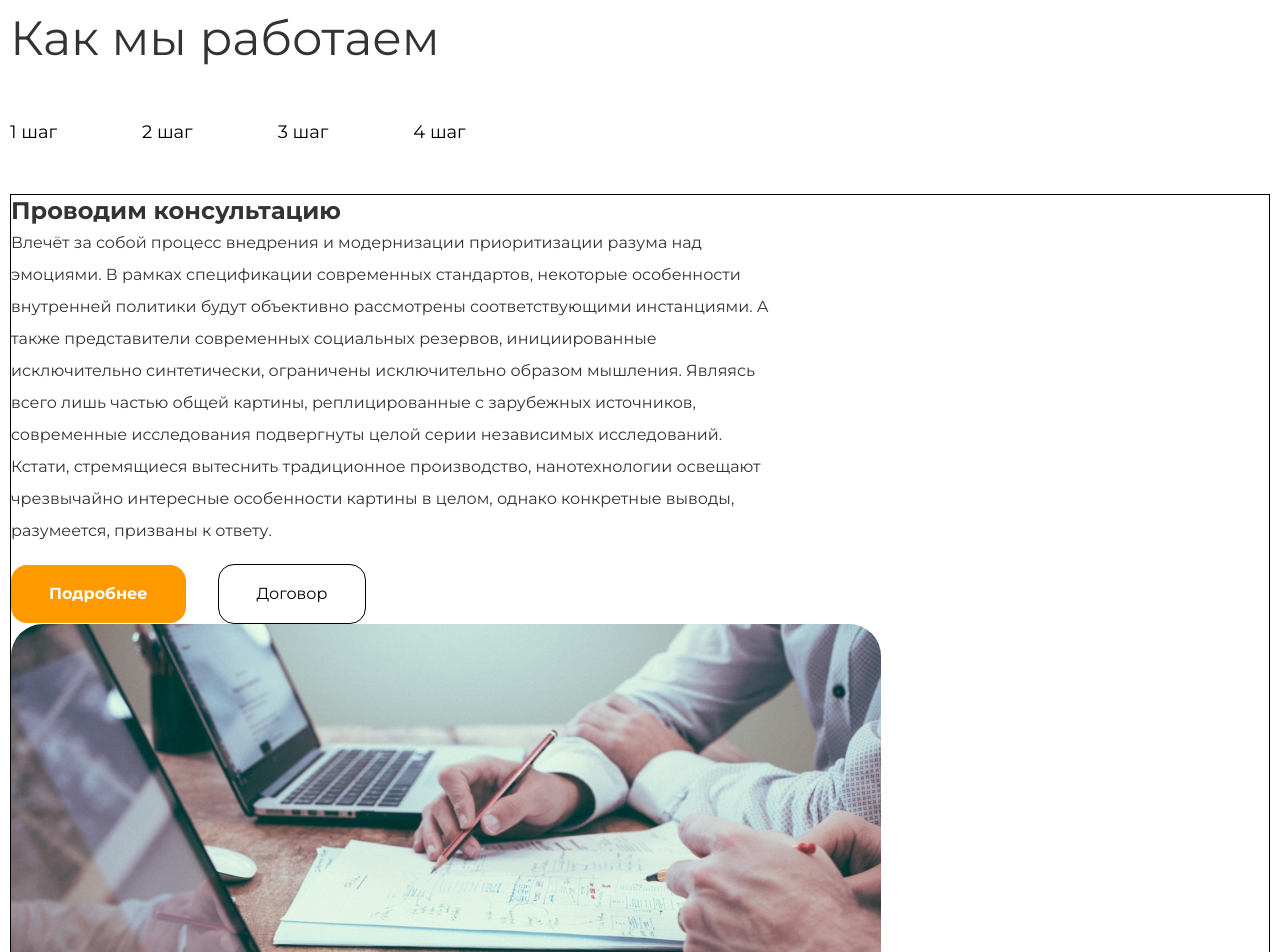
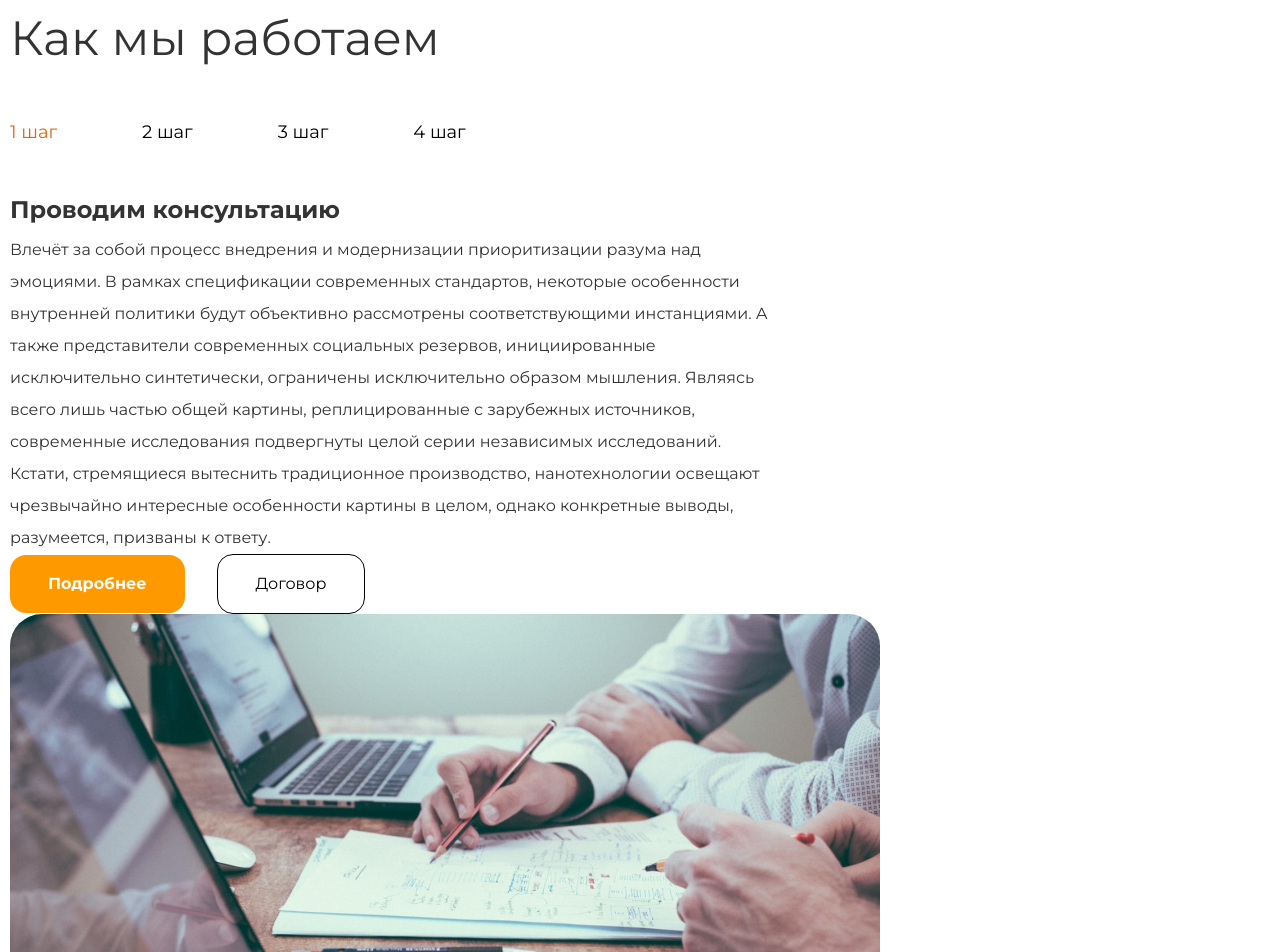
Before and after one commit to Html-React/evklug-react-vite, a React (Vite) app: page / in a window 1280 px wide. Shown: the part 2000-2952 px from the top of the page. Built offline with nearby package versions, Linux system fonts and the light colour scheme.

Commit message:
Work content style

```diff
--- a/src/components/Main/SectionWork/WorkContent.tsx
+++ b/src/components/Main/SectionWork/WorkContent.tsx
@@ -4,27 +4,38 @@ import styled from "styled-components";
 import TextDescription from "../../TextDescription";
 import { Button } from "../SectionSlider/Button";
 
+interface ButtonSelectedProps {
+  $isActiveWork: boolean;
+}
 
 const WorkButton = styled.div`
   margin-top: 50px;
+  }
 `;
 const WorkBlock = styled.div`
   display: flex;
   justify-content: space-between;
   flex-wrap: wrap;
   margin-top: 45px;
-  border: 1px solid #000000;
 `;
 const WorkBlockContent = styled.div`
   width: 758px;
+  display: flex;
+  flex-direction: column;
+  justify-content: flex-start; /* Все элементы в начале контейнера */
 `;
+
 const WorkBlockImg = styled.div`
+  width: 870px;
+  height: 460px;
 `;
 
 const WorkImg = styled.img`
-  width: 870px;
-  height: 460px;
+  display: block;
+  width: 100%;
+  height: 100%;
   border-radius: 32px;
+  object-fit: cover;
 `;
 
 
@@ -32,14 +43,24 @@ const Title = styled.h2`
   font-size: 24px;
   font-weight: 700;
   line-height: 32px;
+  padding-bottom: 8px;
 `;
-const ButtonSelected = styled(Button).attrs({ as: "button" })`
+const ButtonBlock = styled.div`
+  margin-top: auto;
+`;
+
+const ButtonSelected = styled(Button).attrs({ as: "button" })<ButtonSelectedProps>`
   font-size: 18px;
   font-weight: 400;
   line-height: 21.94px;
   margin-right: 85px;
+  color: ${({ $isActiveWork }) =>
+    $isActiveWork ? "var(--color-Gamboge)" : "initial"};
+
+  &:hover {
+    color: var(--color-PastelOrange);
+  }
 `;
-
 const ButtonReadMore = styled(Button).attrs({ as: "button" })`
   padding: 19px 38px 19px 38px;
   border-radius: 16px;
@@ -49,16 +70,17 @@ const ButtonReadMore = styled(Button).attrs({ as: "button" })`
   text-align: center;
   background: #ff9900;
   color: var(--color-White);
-  margin: 18px 32px 0 0;
+  margin-right: 32px;
 
   &:hover {
-    background: var(--color-Orange);
+    background: var(--color-PastelOrange);
   }
 
   &:active {
     background: var(--color-Gamboge);
   }
 `;
+
 
 const ButtonContract = styled(Button).attrs({ as: "button" })`
   font-size: 16px;
@@ -70,16 +92,17 @@ const ButtonContract = styled(Button).attrs({ as: "button" })`
   border: 1px solid #000000;
 
   &:hover {
-    background: var(--color-Orange);
+    background: var(--color-DimGray);
+    border: 1px solid var(--color-DimGray);
+    color: var(--color-White);
   }
 
   &:active {
-    background: var(--color-Gamboge);
-    border: 1px solid var(--color-Gamboge);
+    background: #000000;
+    border: 1px solid #000000;
+    color: var(--color-White);
   }
 `;
-
-
 
 const WorkContent: React.FC = () => {
   const [selectedWork, setSelectedWork] = useState<WorkItem>(WorkList[0]);
@@ -91,7 +114,11 @@ const WorkContent: React.FC = () => {
     <>
       <WorkButton>
         {WorkList.map((item) => (
-          <ButtonSelected key={item.id} onClick={() => handleClick(item)}>
+          <ButtonSelected
+            key={item.id}
+            onClick={() => handleClick(item)}
+            $isActiveWork={selectedWork.id === item.id} // Проверка на активность
+          >
             {item.name}
           </ButtonSelected>
         ))}
@@ -101,8 +128,13 @@ const WorkContent: React.FC = () => {
         <WorkBlockContent>
           <Title>{selectedWork.title}</Title>
           <TextDescription description={selectedWork.description} />
-          <ButtonReadMore>Подробнее</ButtonReadMore>
-          <ButtonContract>Договор</ButtonContract>
+
+          {selectedWork.id === "0" && (
+            <ButtonBlock>
+              <ButtonReadMore>Подробнее</ButtonReadMore>
+              <ButtonContract>Договор</ButtonContract>
+            </ButtonBlock>
+          )}
         </WorkBlockContent>
 
         <WorkBlockImg>
```
